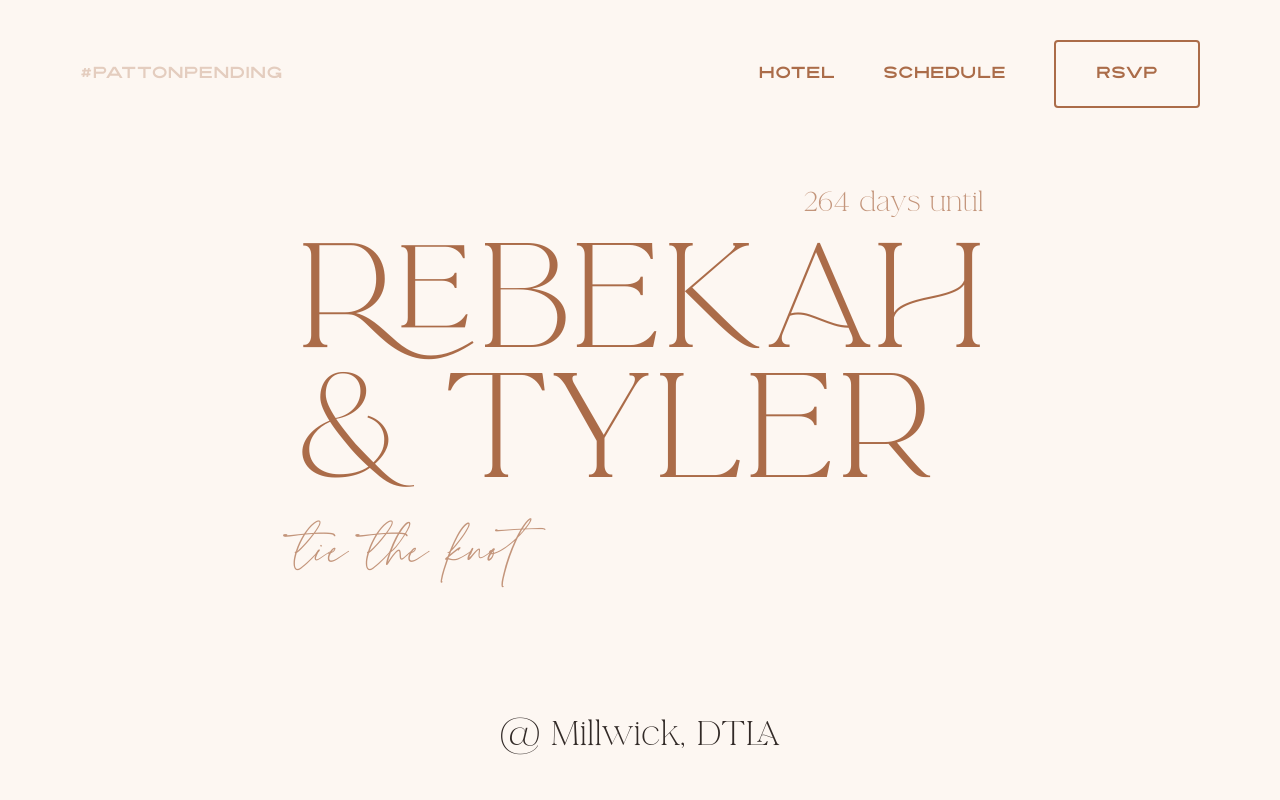
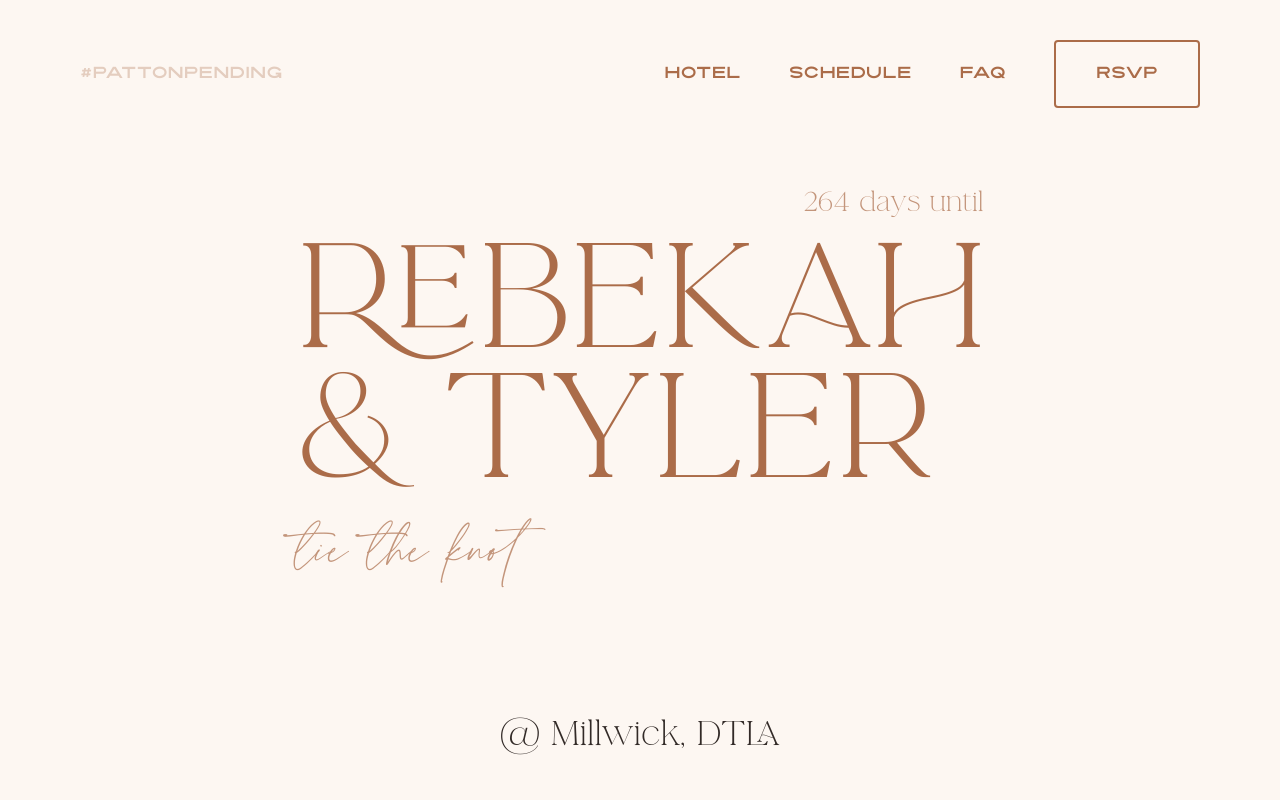
Before and after one commit to jamestylerpatton/pattonwedding, a SvelteKit app: page / in a window 1280 px wide. Shown: the top 800 px of the page. Built offline with nearby package versions, Linux system fonts and the light colour scheme.

Commit message:
feat: add faq to header

```diff
--- a/src/routes/Header.svelte
+++ b/src/routes/Header.svelte
@@ -36,8 +36,8 @@
 			Hotel
 		</a>
 		<a href="#schedule" class="hidden md:block mr-6 lg:mr-12 py-5 text-sm lg:text-base">Schedule</a>
+		<a href="#faq" class="hidden md:block mr-6 lg:mr-12 py-5 text-sm lg:text-base">Faq</a>
 		<!-- <a href="/" class="hidden md:block mr-6 lg:mr-12 py-5 text-sm lg:text-base">Registry</a> -->
-		<!-- <a href="/" class="hidden md:block mr-6 lg:mr-12 py-5 text-sm lg:text-base">FAQ</a> -->
 		<a
 			href="https://www.theknot.com/"
 			target="_blank"
```
